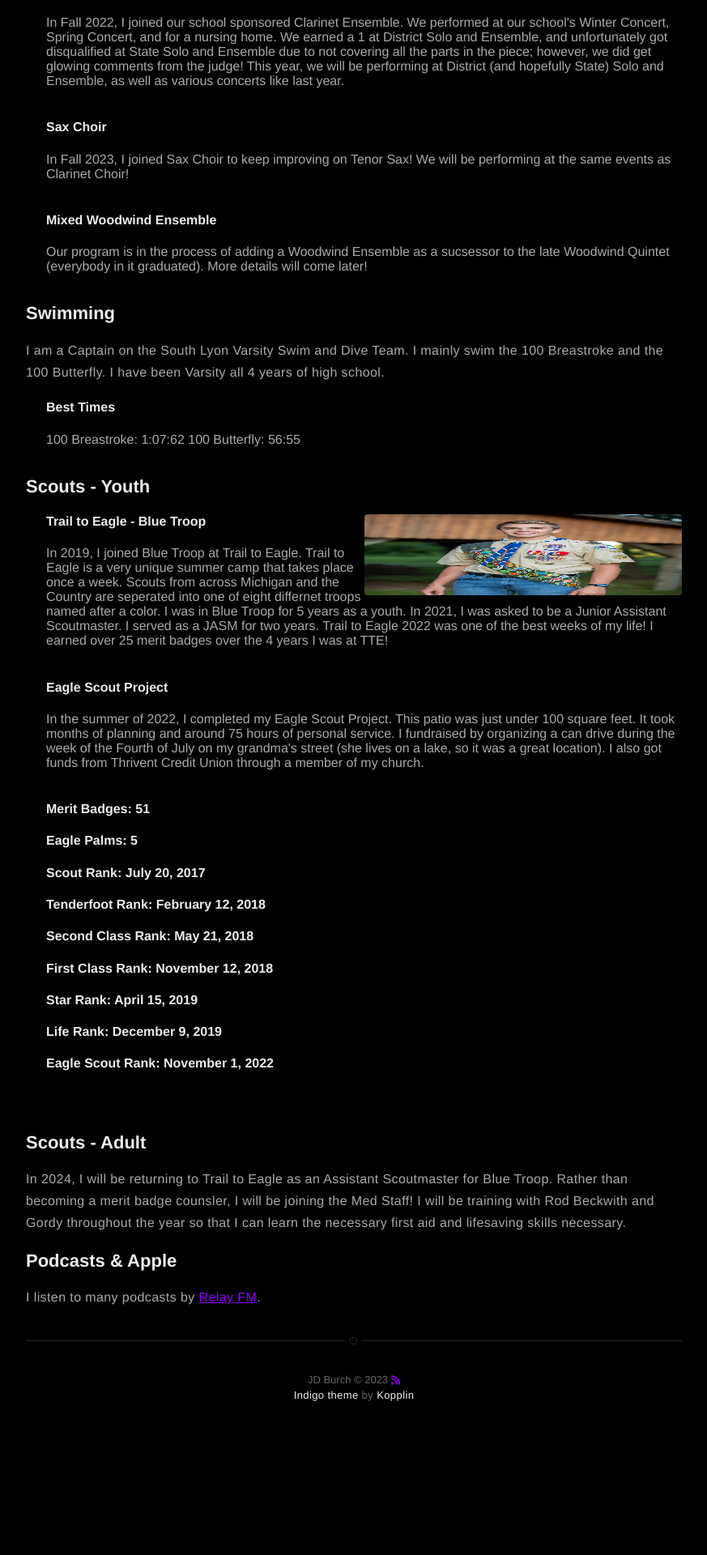
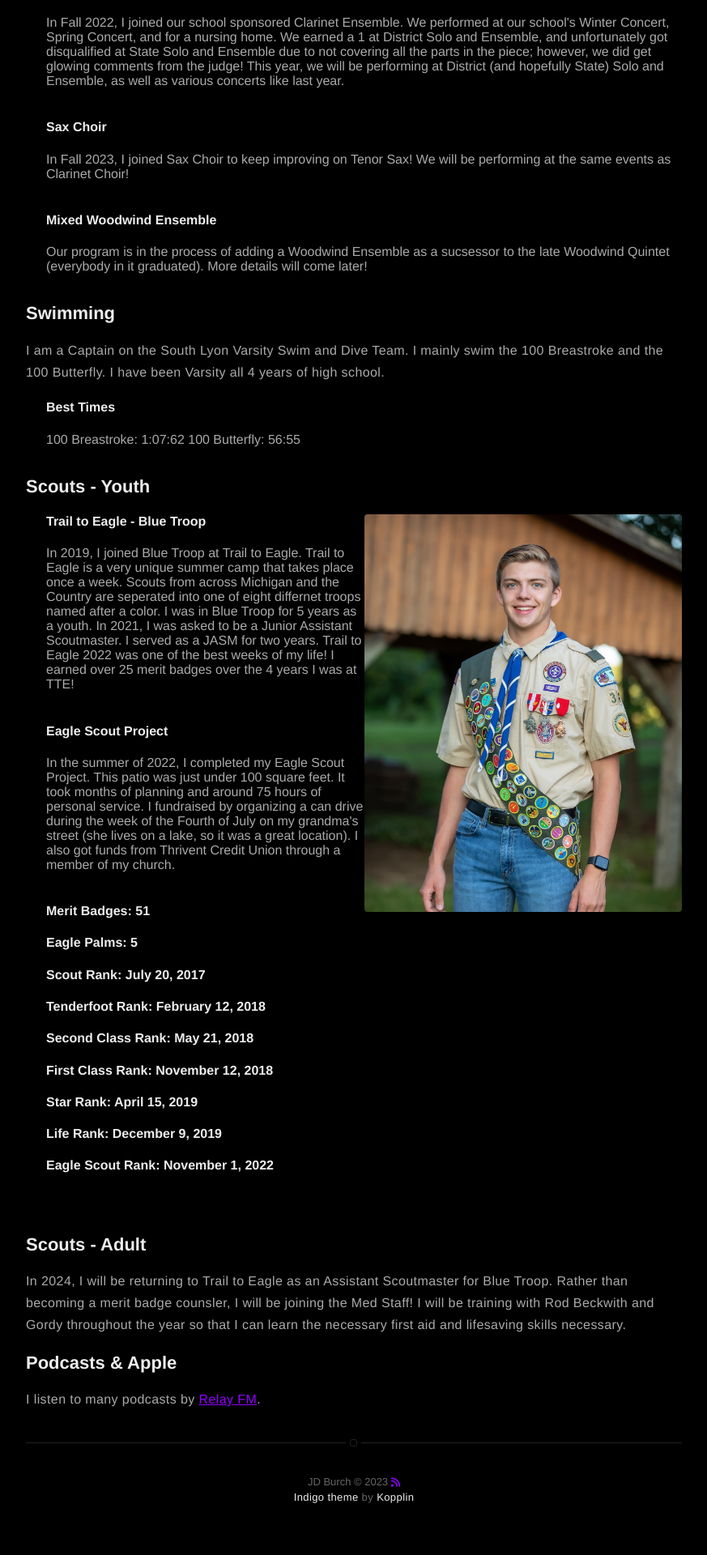
Before and after one commit to JDBurchHuzzah/jdburchhuzzah.github.io, a Jekyll site: the page built from about.md, in a window 1280 px wide. Shown: the part 1488-3408 px from the top of the page at 81% size, without its empty margins (203-1076 px from the left). Built offline with Jekyll 4.4.1, drawn with Linux system fonts in a browser that asks for light colours; nearby versions of some CDN libraries; before the commit the page ends 3282 px from its top, so only the background shows below that.

Commit message:
Update about.md

```diff
--- a/about.md
+++ b/about.md
@@ -42,7 +42,7 @@
 <h2>Scouts - Youth</h2>
 <div style="margin-left: 25px;">
   <section>
-  <img src="/assets/images/boyscout.jpg" width="100" height="100" class="alignright" /> <h4>Trail to Eagle - Blue Troop</h4>In 2019, I joined Blue Troop at Trail to Eagle. Trail to Eagle is a very unique summer camp that takes place once a week. Scouts from across Michigan and the Country are seperated into one of eight differnet troops named after a color. I was in Blue Troop for 5 years as a youth. In 2021, I was asked to be a Junior Assistant Scoutmaster. I served as a JASM for two years. Trail to Eagle 2022 was one of the best weeks of my life! I earned over 25 merit badges over the 4 years I was at TTE!<br><br>
+  <img src="/assets/images/boyscout.jpg" style="max-width:50%" class="alignright" /> <h4>Trail to Eagle - Blue Troop</h4>In 2019, I joined Blue Troop at Trail to Eagle. Trail to Eagle is a very unique summer camp that takes place once a week. Scouts from across Michigan and the Country are seperated into one of eight differnet troops named after a color. I was in Blue Troop for 5 years as a youth. In 2021, I was asked to be a Junior Assistant Scoutmaster. I served as a JASM for two years. Trail to Eagle 2022 was one of the best weeks of my life! I earned over 25 merit badges over the 4 years I was at TTE!<br><br>
   <h4>Eagle Scout Project</h4>In the summer of 2022, I completed my Eagle Scout Project. This patio was just under 100 square feet. It took months of planning and around 75 hours of personal service. I fundraised by organizing a can drive during the week of the Fourth of July on my grandma's street (she lives on a lake, so it was a great location). I also got funds from Thrivent Credit Union through a member of my church.<br><br>
   </section>
   <h4>Merit Badges: 51</h4>
```
